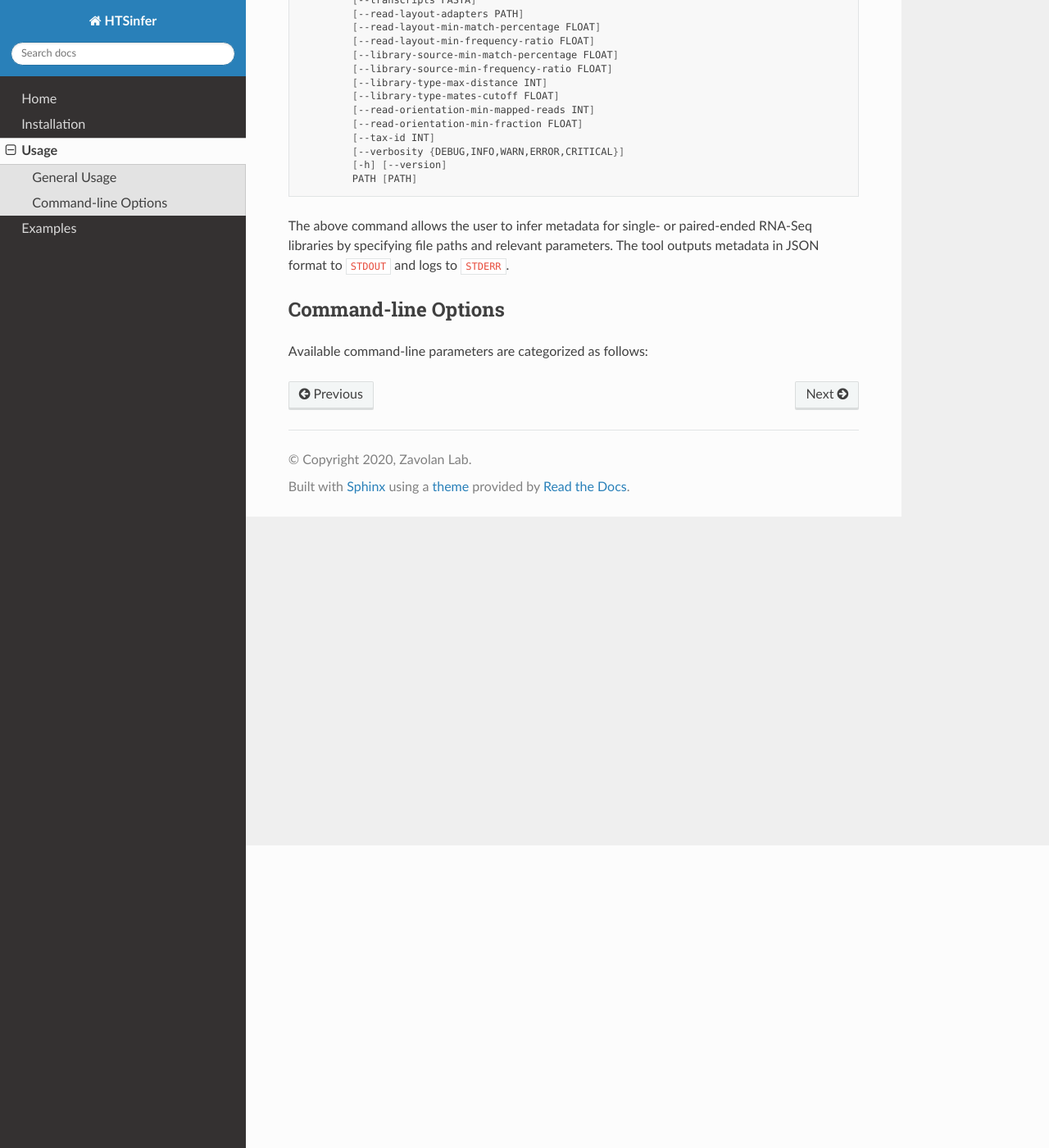
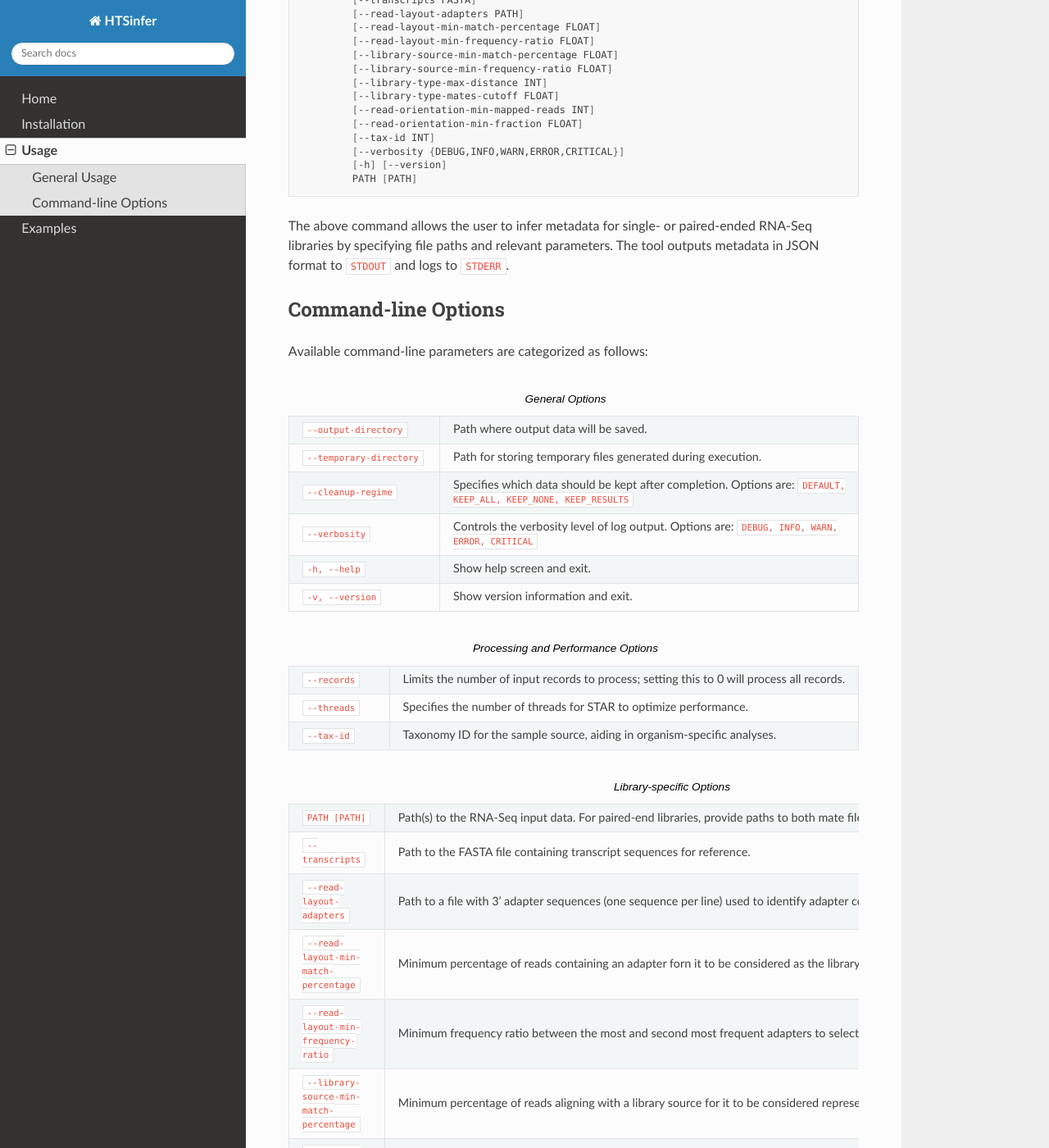
Before and after one commit to zavolanlab/htsinfer, a Sphinx documentation site: the page built from docs/guides/usage.rst, in a window 1280 px wide and 1400 px high, scrolled down 369 px. Shown: the whole window at 82% size. Built offline with Sphinx 7.4.7 and the Read the Docs theme 3.1.0, drawn with Linux system fonts in a browser that asks for light colours; pages that are not in the unit, such as notebooks, are missing from menus; some of the changed lines change nothing that is shown; some of the changed text lies outside the part shown.

Commit message:
update usage guide with tables

```diff
--- a/docs/guides/usage.rst
+++ b/docs/guides/usage.rst
@@ -35,43 +35,56 @@ Command-line Options
 
 Available command-line parameters are categorized as follows:
 
-.. table:: General Options
-    :widths: 25, 75
+.. list-table:: General Options
+   :widths: 40 60
 
-.. table:: General Options
-   :widths: 25, 75
+   * - :code:`--output-directory`
+     - Path where output data will be saved.
+   * - :code:`--temporary-directory`
+     - Path for storing temporary files generated during execution.
+   * - :code:`--cleanup-regime`
+     - Specifies which data should be kept after completion. Options are: :code:`DEFAULT, KEEP_ALL, KEEP_NONE, KEEP_RESULTS`
+   * - :code:`--verbosity`
+     - Controls the verbosity level of log output. Options are: :code:`DEBUG, INFO, WARN, ERROR, CRITICAL`
+   * - :code:`-h, --help`
+     - Show help screen and exit.
+   * - :code:`-v, --version`
+     - Show version information and exit.
 
-   | Option | Description |
-   |---|---|
-   | :code:`--output-directory PATH` | Path where output data will be saved. |
-   | :code:`--temporary-directory PATH` | Path for storing temporary files generated during execution. |
-   | :code:`--cleanup-regime {DEFAULT,KEEP_ALL,KEEP_NONE,KEEP_RESULTS}` | Specifies which data should be kept after completion. |
-   | :code:`--verbosity {DEBUG,INFO,WARN,ERROR,CRITICAL}` | Controls the verbosity level of log output. |
-   | :code:`-h, --help` | Show help screen and exit. |
-   | :code:`--version` | Show version information and exit. |
 
-.. table:: Library-specific Options
-   :widths: 25, 75
+.. list-table:: Processing and Performance Options
+   :widths: 40 60
 
-   | Option | Description |
-   |---|---|
-   | `PATH [PATH]` | Path(s) to the RNA-Seq input data. For paired-end libraries, provide paths to both mate files. |
-   | `--transcripts FASTA` | Path to the FASTA file containing transcript sequences for reference. |
-   | `--read-layout-adapters PATH` | Path to a file with 3' adapter sequences (one sequence per line) used to identify adapter content. |
-   | `--read-layout-min-match-percentage FLOAT` | Minimum percentage of reads containing an adapter for it to be considered as the library’s 3’-end adapter. |
-   | `--read-layout-min-frequency-ratio FLOAT` | Minimum frequency ratio between the most and second most frequent adapters to select the 3’-end adapter. |
-   | `--library-source-min-match-percentage FLOAT` | Minimum percentage of reads aligning with a library source for it to be considered representative of the library. |
-   | `--library-source-min-frequency-ratio FLOAT` | Minimum frequency ratio between primary and secondary library sources, ensuring only the most prominent source is identified. |
-   | `--library-type-max-distance INT` | Maximum allowable distance between read pairs to classify the library type. |
-   | `--library-type-mates-cutoff FLOAT` | Ratio cutoff to determine the consistency of mate orientation in paired-end reads. |
-   | `--read-orientation-min-mapped-reads INT` | Minimum number of mapped reads to ensure reliable inference of read orientation. |
-   | `--read-orientation-min-fraction FLOAT` | Minimum fraction (must exceed 0.5) of reads supporting a given orientation to confirm its accuracy. |
+   * - :code:`--records`
+     - Limits the number of input records to process; setting this to 0 will process all records.
+   * - :code:`--threads`
+     - Specifies the number of threads for STAR to optimize performance.
+   * - :code:`--tax-id`
+     - Taxonomy ID for the sample source, aiding in organism-specific analyses.
 
-.. table:: Processing and Performance Options
-   :widths: 25, 75
+.. list-table:: Library-specific Options
+   :widths: 40 60
 
-   | Option | Description |
-   |---|---|
-   | `--records INT` | Limits the number of input records to process; setting this to 0 will process all records. |
-   | `--threads INT` | Specifies the number of threads for concurrent processing to optimize performance. |
-   | `--tax-id INT` | Taxonomy ID for the sample source, aiding in organism-specific analyses. |
+   * - :code:`PATH [PATH]`
+     - Path(s) to the RNA-Seq input data. For paired-end libraries, provide paths to both mate files.
+   * - :code:`--transcripts`
+     - Path to the FASTA file containing transcript sequences for reference.
+   * - :code:`--read-layout-adapters`
+     - Path to a file with 3' adapter sequences (one sequence per line) used to identify adapter content.
+   * - :code:`--read-layout-min-match-percentage`
+     - Minimum percentage of reads containing an adapter for\n it to be considered as the library’s 3’-end adapter.
+   * - :code:`--read-layout-min-frequency-ratio`
+     - Minimum frequency ratio between the most and second most frequent adapters to select the 3’-end adapter.
+   * - :code:`--library-source-min-match-percentage`
+     - Minimum percentage of reads aligning with a library source for it to be considered representative of the library.
+   * - :code:`--library-source-min-frequency-ratio`
+     - Minimum frequency ratio between primary and secondary library sources,
+       ensuring only the most prominent source is identified.
+   * - :code:`--library-type-max-distance`
+     - Maximum allowable distance between read pairs to classify the library type.
+   * - :code:`--library-type-mates-cutoff`
+     - Ratio cutoff to determine the consistency of mate orientation in paired-end reads.
+   * - :code:`--read-orientation-min-mapped-reads`
+     - Minimum number of mapped reads to ensure reliable inference of read orientation.
+   * - :code:`--read-orientation-min-fraction`
+     - Minimum fraction (must exceed 0.5) of reads supporting a given orientation to confirm its accuracy.
```
